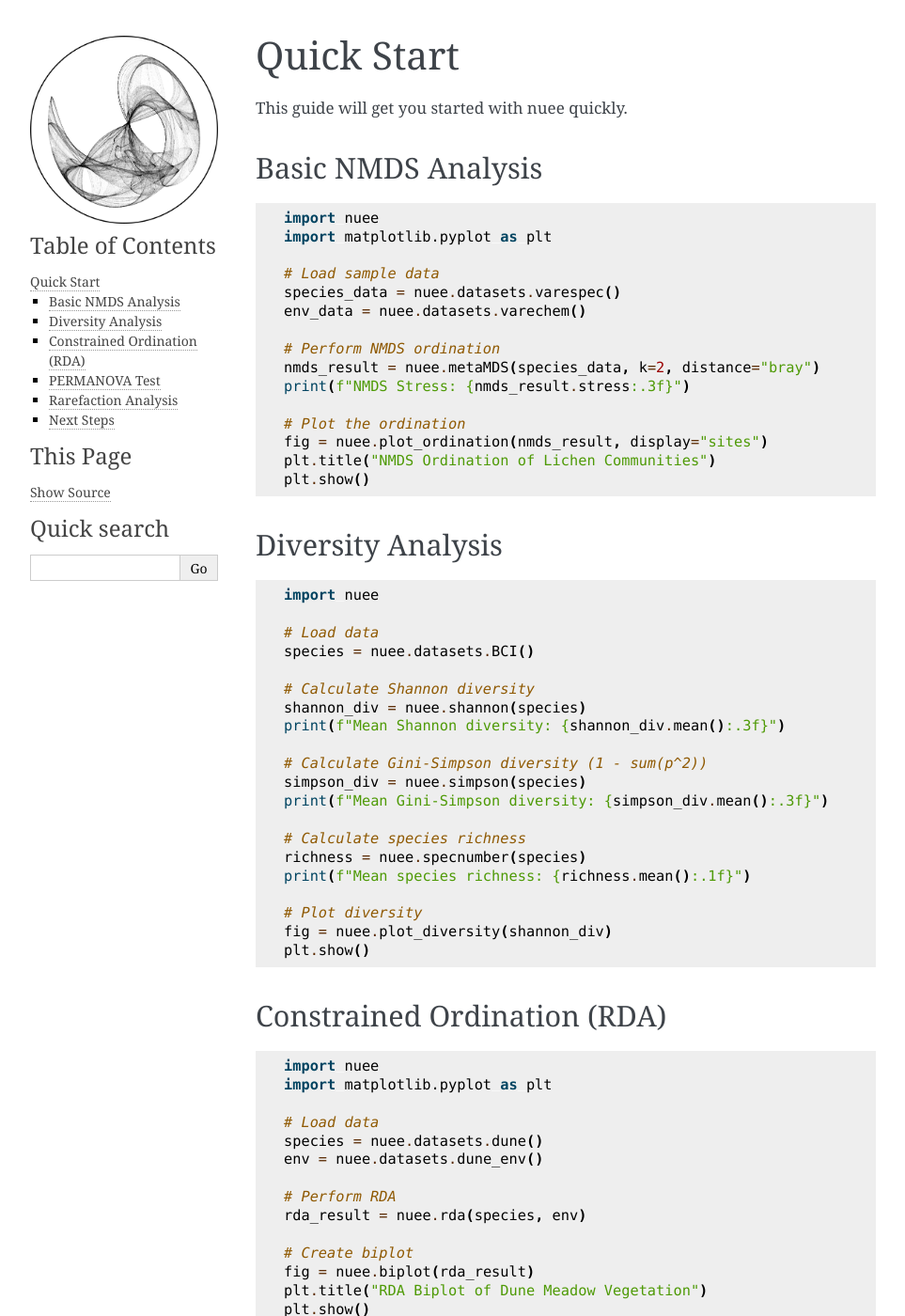
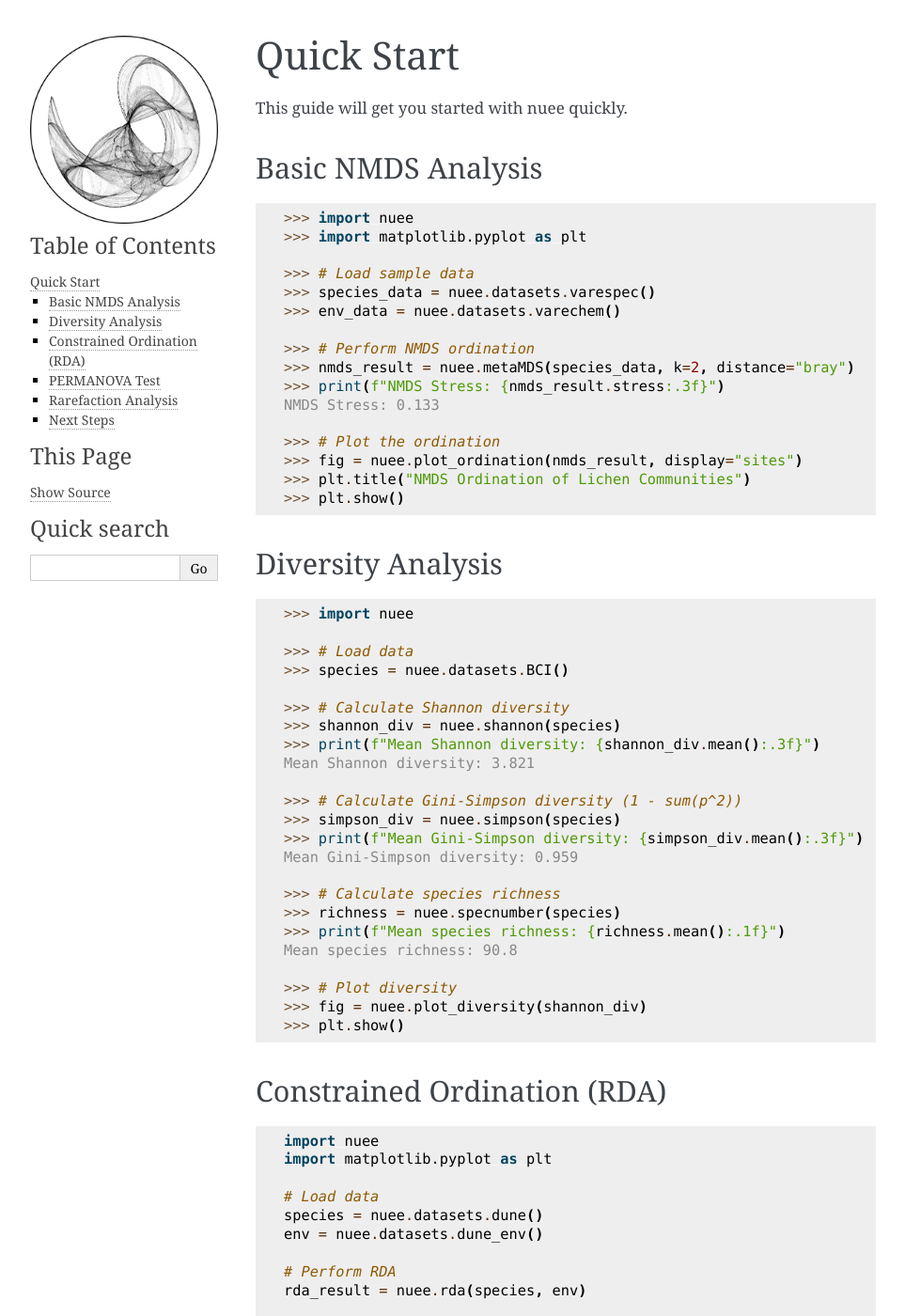
Before and after one commit to essicolo/nuee, a Sphinx documentation site: the page built from docs/quickstart.rst, in a window 1280 px wide and 1400 px high. Shown: the whole window at 94% size, without its empty margins (148-1111 px from the left). Built offline with Sphinx 7.4.7, drawn with Linux system fonts in a browser that asks for light colours.

Commit message:
more doctests improve plot_diversity signature

```diff
--- a/docs/quickstart.rst
+++ b/docs/quickstart.rst
@@ -6,49 +6,53 @@ This guide will get you started with nuee quickly.
 Basic NMDS Analysis
 -------------------
 
-.. code-block:: python
+.. doctest::
 
-   import nuee
-   import matplotlib.pyplot as plt
+   >>> import nuee
+   >>> import matplotlib.pyplot as plt
 
-   # Load sample data
-   species_data = nuee.datasets.varespec()
-   env_data = nuee.datasets.varechem()
+   >>> # Load sample data
+   >>> species_data = nuee.datasets.varespec()
+   >>> env_data = nuee.datasets.varechem()
 
-   # Perform NMDS ordination
-   nmds_result = nuee.metaMDS(species_data, k=2, distance="bray")
-   print(f"NMDS Stress: {nmds_result.stress:.3f}")
+   >>> # Perform NMDS ordination
+   >>> nmds_result = nuee.metaMDS(species_data, k=2, distance="bray")
+   >>> print(f"NMDS Stress: {nmds_result.stress:.3f}")
+   NMDS Stress: 0.133
 
-   # Plot the ordination
-   fig = nuee.plot_ordination(nmds_result, display="sites")
-   plt.title("NMDS Ordination of Lichen Communities")
-   plt.show()
+   >>> # Plot the ordination
+   >>> fig = nuee.plot_ordination(nmds_result, display="sites")
+   >>> plt.title("NMDS Ordination of Lichen Communities") # doctest: +SKIP
+   >>> plt.show()
 
 Diversity Analysis
 ------------------
 
-.. code-block:: python
+.. doctest::
 
-   import nuee
+   >>> import nuee
 
-   # Load data
-   species = nuee.datasets.BCI()
+   >>> # Load data
+   >>> species = nuee.datasets.BCI()
 
-   # Calculate Shannon diversity
-   shannon_div = nuee.shannon(species)
-   print(f"Mean Shannon diversity: {shannon_div.mean():.3f}")
+   >>> # Calculate Shannon diversity
+   >>> shannon_div = nuee.shannon(species)
+   >>> print(f"Mean Shannon diversity: {shannon_div.mean():.3f}")
+   Mean Shannon diversity: 3.821
 
-   # Calculate Gini-Simpson diversity (1 - sum(p^2))
-   simpson_div = nuee.simpson(species)
-   print(f"Mean Gini-Simpson diversity: {simpson_div.mean():.3f}")
+   >>> # Calculate Gini-Simpson diversity (1 - sum(p^2))
+   >>> simpson_div = nuee.simpson(species)
+   >>> print(f"Mean Gini-Simpson diversity: {simpson_div.mean():.3f}")
+   Mean Gini-Simpson diversity: 0.959
 
-   # Calculate species richness
-   richness = nuee.specnumber(species)
-   print(f"Mean species richness: {richness.mean():.1f}")
+   >>> # Calculate species richness
+   >>> richness = nuee.specnumber(species)
+   >>> print(f"Mean species richness: {richness.mean():.1f}")
+   Mean species richness: 90.8
 
-   # Plot diversity
-   fig = nuee.plot_diversity(shannon_div)
-   plt.show()
+   >>> # Plot diversity
+   >>> fig = nuee.plot_diversity(shannon_div)
+   >>> plt.show()
 
 Constrained Ordination (RDA)
 -----------------------------
```
Also changed, not shown: docs/index.rst (+13 -12 lines), 1 other file.
